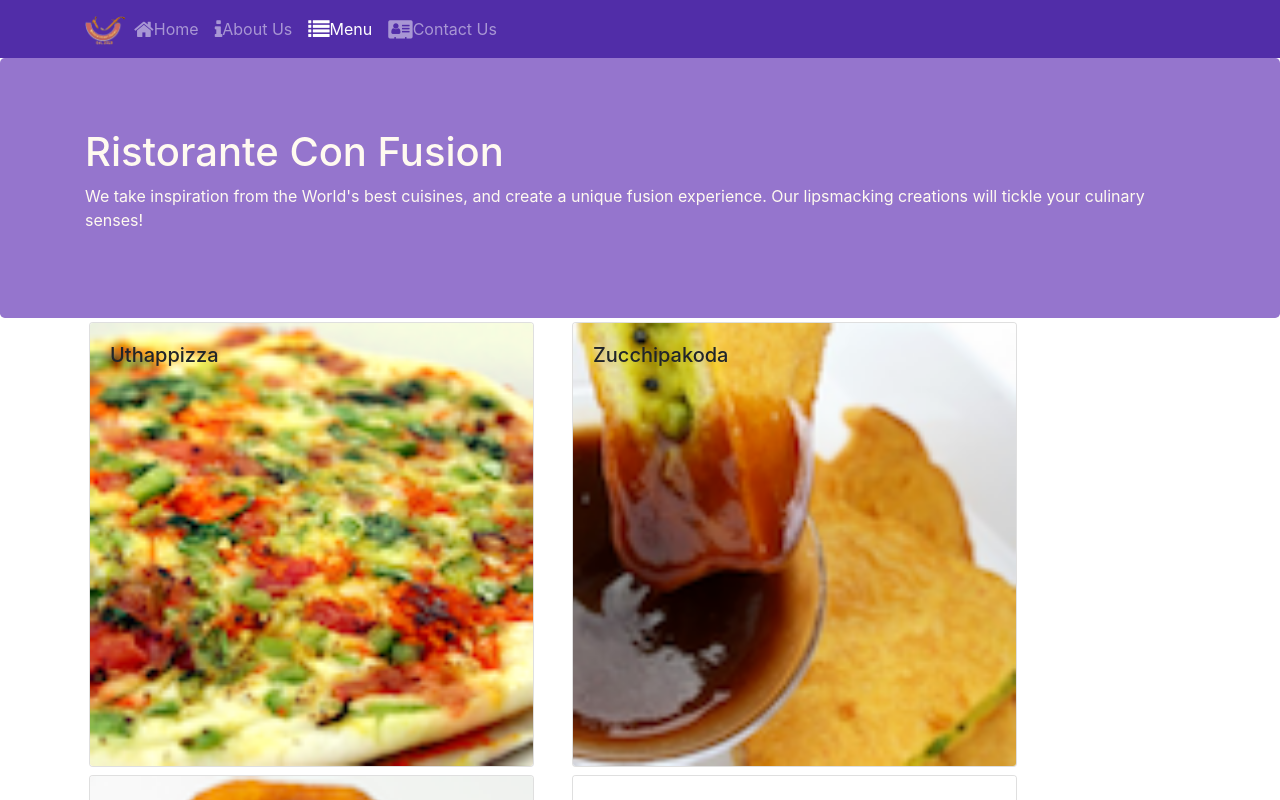
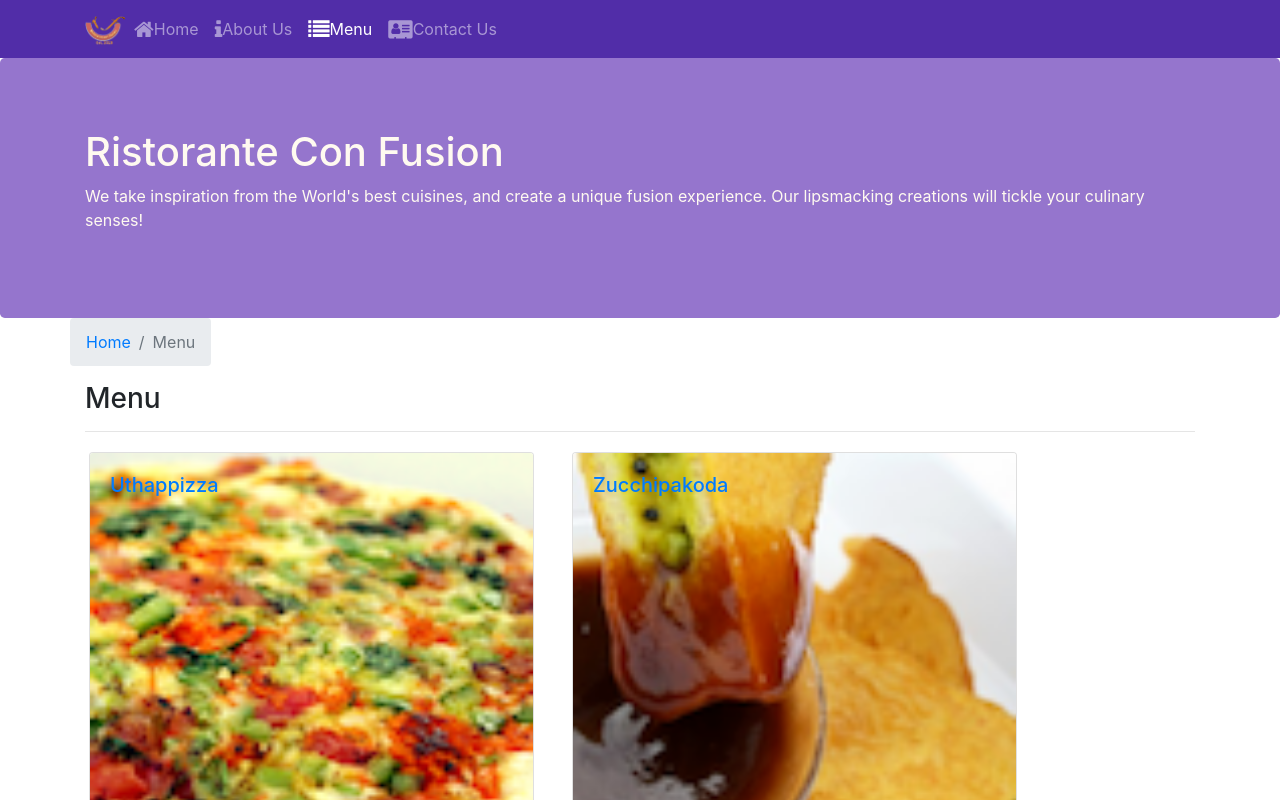
Before and after one commit to afifhibatullahh/Front-End-Web-Development-with-React, a React (Create React App) app in the folder my-app/: page /menu in a window 1280 px wide. Shown: the top 800 px of the page. Built offline with nearby package versions, Linux system fonts and the light colour scheme.

Commit message:
Single Page Application 2

```diff
--- a/my-app/src/components/ContactComponent.js
+++ b/my-app/src/components/ContactComponent.js
@@ -1,8 +1,22 @@
 import React from "react";
+import { Breadcrumb, BreadcrumbItem } from "reactstrap";
+import { Link } from "react-router-dom";
 
 function Contact(props) {
   return (
     <div className="container">
+      <div className="row">
+        <Breadcrumb>
+          <BreadcrumbItem>
+            <Link to="/home">Home</Link>
+          </BreadcrumbItem>
+          <BreadcrumbItem active>Contact Us</BreadcrumbItem>
+        </Breadcrumb>
+        <div className="col-12">
+          <h3>Contact Us</h3>
+          <hr />
+        </div>
+      </div>
       <div className="row row-content">
         <div className="col-12">
           <h3>Location Information</h3>
--- a/my-app/src/components/DishDetailComponent.js
+++ b/my-app/src/components/DishDetailComponent.js
@@ -1,8 +1,16 @@
 import React, { Component } from "react";
-import { Card, CardImg, CardText, CardBody, CardTitle } from "reactstrap";
+import {
+  Card,
+  CardImg,
+  CardText,
+  CardBody,
+  CardTitle,
+  BreadcrumbItem,
+  Breadcrumb,
+} from "reactstrap";
+import { Link } from "react-router-dom";
 
-
-function  RenderDish({dish}) {
+function RenderDish({ dish }) {
   return (
     <Card>
       <CardImg width="100%" src={dish.image} alt={dish.name} />
@@ -14,7 +22,7 @@
   );
 }
 
- function RenderComments({comments}) {
+function RenderComments({ comments }) {
   if (comments != null) {
     const commentItems = comments.map((comment) => {
       return (
@@ -48,11 +56,23 @@
     return (
       <div className="container">
         <div className="row">
+          <Breadcrumb>
+            <BreadcrumbItem>
+              <Link to="/menu">Menu</Link>
+            </BreadcrumbItem>
+            <BreadcrumbItem active>{props.dish.name}</BreadcrumbItem>
+          </Breadcrumb>
+          <div className="col-12">
+            <h3>{props.dish.name}</h3>
+            <hr />
+          </div>
+        </div>
+        <div className="row">
           <div className="col-12 col-md-5 m-1">
             <RenderDish dish={props.dish} />
           </div>
           <div className="col-12 col-md-5 m-1">
-              <RenderComments comments={props.dish.comments} />
+            <RenderComments comments={props.comments} />
           </div>
         </div>
       </div>
@@ -60,10 +80,6 @@
   } else {
     return <div></div>;
   }
-
-  }
-
-
-
+};
 
 export default DishDetail;
--- a/my-app/src/components/MainComponent.js
+++ b/my-app/src/components/MainComponent.js
@@ -28,9 +28,26 @@
     const HomePage = () => {
       return (
         <Home
-        dish={this.state.dishes.filter((dish) => dish.featured)[0]}
-        promotion={this.state.promotions.filter((promo) => promo.featured)[0]}
-        leader={this.state.leaders.filter((leader) => leader.featured)[0]}
+          dish={this.state.dishes.filter((dish) => dish.featured)[0]}
+          promotion={this.state.promotions.filter((promo) => promo.featured)[0]}
+          leader={this.state.leaders.filter((leader) => leader.featured)[0]}
+        />
+      );
+    };
+
+    const DishWithId = ({ match }) => {
+      return (
+        <DishDetail
+          dish={
+            this.state.dishes.filter(
+              (dish) => dish.id === parseInt(match.params.dishId, 10)
+            )[0]
+          }
+          comments={
+            this.state.comments.filter(
+              (comment) => comment.dishId === parseInt(match.params.dishId, 10)
+            )
+          }
         />
       );
     };
@@ -45,6 +62,7 @@
             path="/menu"
             component={() => <Menu dishes={this.state.dishes} />}
           />
+          <Route path="/menu/:dishId" component={DishWithId} />
           <Route exact path="/contactus" component={Contact} />
           <Redirect to="/home" />
         </Switch>
--- a/my-app/src/components/MenuComponent.js
+++ b/my-app/src/components/MenuComponent.js
@@ -1,13 +1,23 @@
 import React from "react";
-import { Card, CardImg, CardImgOverlay, CardTitle } from "reactstrap";
+import {
+  Card,
+  CardImg,
+  CardImgOverlay,
+  CardTitle,
+  Breadcrumb,
+  BreadcrumbItem,
+} from "reactstrap";
+import { Link } from "react-router-dom";
 
 function RenderMenuItem({ dish, onClick }) {
   return (
-    <Card onClick={() => onClick(dish.id)}>
-      <CardImg width="100%" object src={dish.image} alt={dish.name} />
-      <CardImgOverlay>
-        <CardTitle>{dish.name} </CardTitle>
-      </CardImgOverlay>
+    <Card>
+      <Link to={`/menu/${dish.id}`}>
+        <CardImg width="100%" object src={dish.image} alt={dish.name} />
+        <CardImgOverlay>
+          <CardTitle>{dish.name} </CardTitle>
+        </CardImgOverlay>
+      </Link>
     </Card>
   );
 }
@@ -23,6 +33,18 @@
 
   return (
     <div className="container">
+      <div className="row">
+        <Breadcrumb>
+          <BreadcrumbItem>
+            <Link to="/home">Home</Link>
+          </BreadcrumbItem>
+          <BreadcrumbItem active>Menu</BreadcrumbItem>
+        </Breadcrumb>
+        <div className="col-12">
+          <h3>Menu</h3>
+          <hr />
+        </div>
+      </div>
       <div className="row">{menu}</div>
     </div>
   );
```
Also changed, not shown: my-app/src/components/HomeComponent.js (+5 -5 lines). Lines whose indentation alone changed are shown as unchanged.
